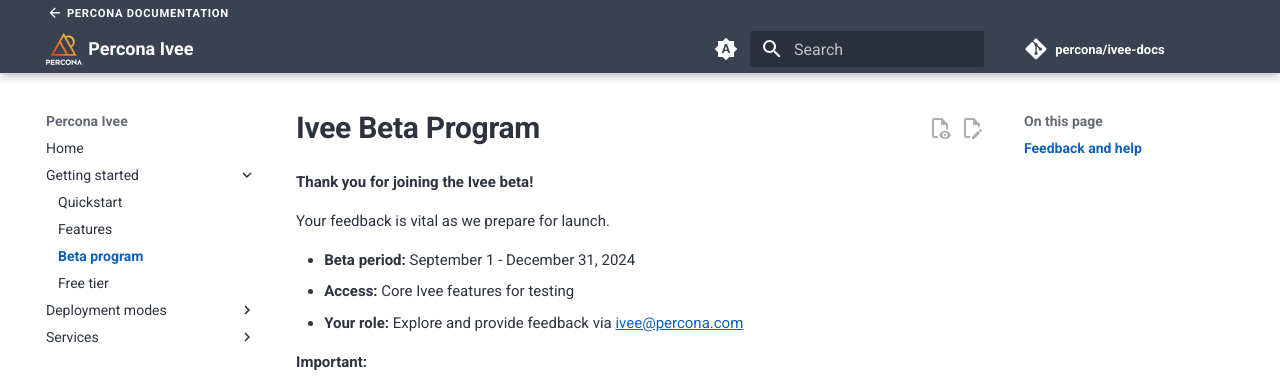
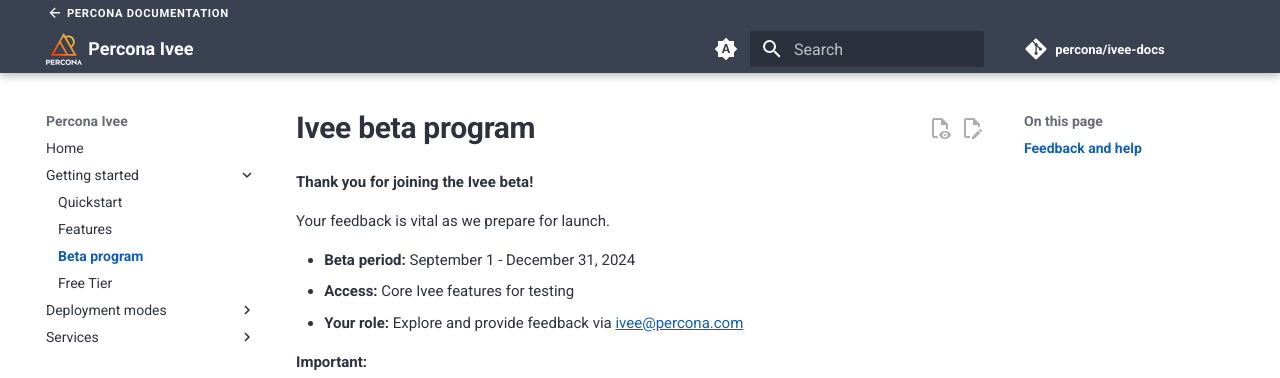
Before and after one commit to percona/ivee-docs, an MkDocs documentation site: the page built from docs/beta-program.md, in a window 1280 px wide. Shown: the top 378 px of the page. Built offline with MkDocs 1.6.1 and Material for MkDocs 9.7.7, drawn with Linux system fonts in a browser that asks for light colours; nearby versions of some CDN libraries; some web fonts are replaced; comment, search, counter and statistics services are not loaded.

```diff
--- a/docs/beta-program.md
+++ b/docs/beta-program.md
@@ -1,4 +1,4 @@
-# Ivee Beta Program
+# Ivee beta program
 
 **Thank you for joining the Ivee beta!**
 
--- a/mkdocs.yml
+++ b/mkdocs.yml
@@ -173,10 +173,10 @@ nav:
       - 'Quickstart': quickstart.md
       - 'Features': features.md
       - 'Beta program': beta-program.md
-      - 'Free tier': free-tier.md
+      - 'Free Tier': free-tier.md
   - 'Deployment modes':
       - 'Public DBaaS': deploy/mode-public.md
-      - 'Bring Your Own Account': deploy/mode-byoa.md
+      - 'Bring your own account': deploy/mode-byoa.md
   - 'Services':
       - 'PostgreSQL': services/postgresql.md
       - 'Valkey': services/valkey.md
```
